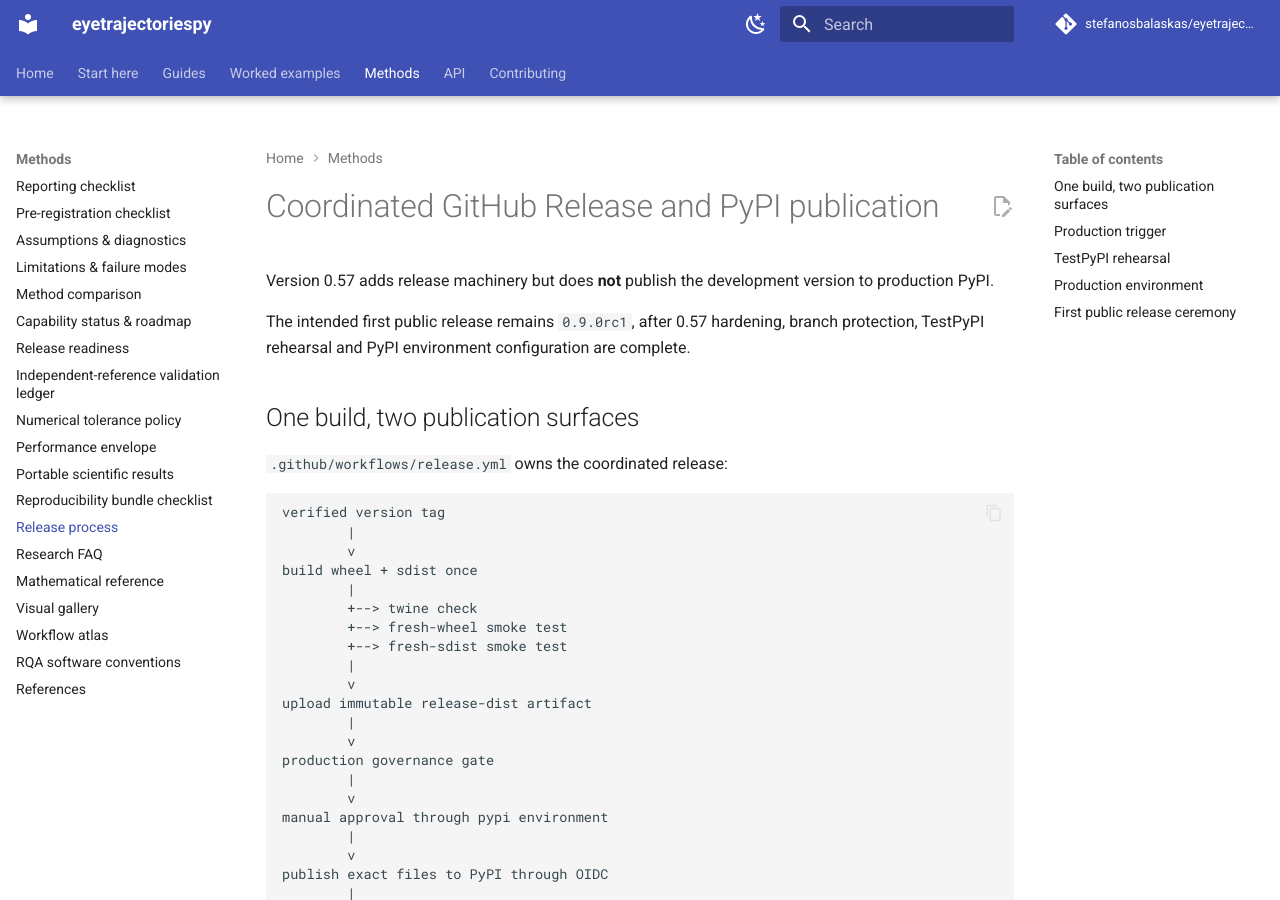
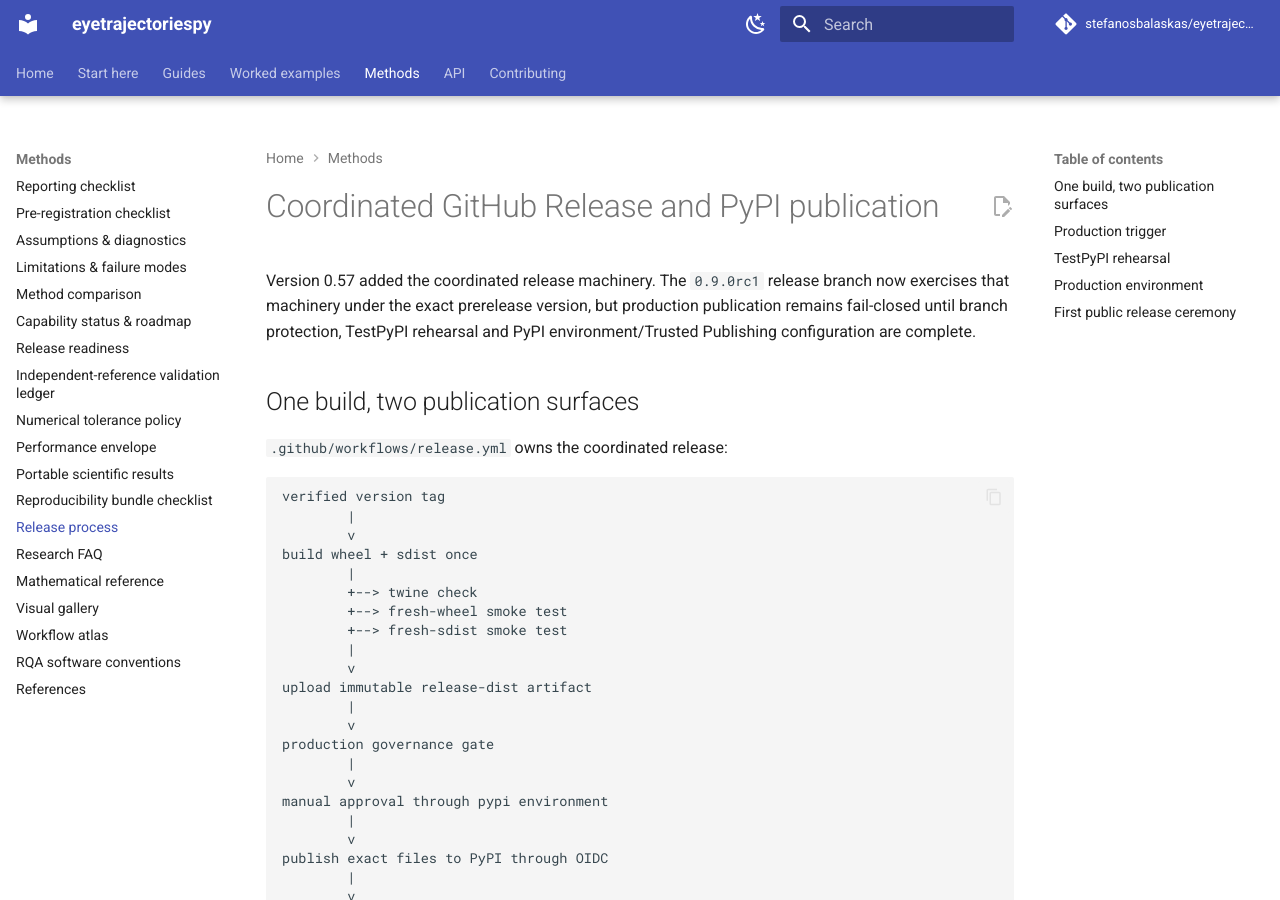
Before and after one commit to stefanosbalaskas/eyetrajectoriespy, an MkDocs documentation site: the page built from docs/release-process.md, in a window 1280 px wide and 900 px high. Built offline with MkDocs 1.6.1 and Material for MkDocs 9.7.7, drawn with Linux system fonts in a browser that asks for light colours; comment, search, counter and statistics services are not loaded.

Commit message:
Advance release-process docs to 0.9.0rc1 preparation

```diff
--- a/docs/release-process.md
+++ b/docs/release-process.md
@@ -1,10 +1,9 @@
 # Coordinated GitHub Release and PyPI publication
 
-Version 0.57 adds release machinery but does **not** publish the development
-version to production PyPI.
-
-The intended first public release remains `0.9.0rc1`, after 0.57 hardening,
-branch protection, TestPyPI rehearsal and PyPI environment configuration are
+Version 0.57 added the coordinated release machinery. The `0.9.0rc1`
+release branch now exercises that machinery under the exact prerelease version,
+but production publication remains fail-closed until branch protection,
+TestPyPI rehearsal and PyPI environment/Trusted Publishing configuration are
 complete.
 
 ## One build, two publication surfaces
```
